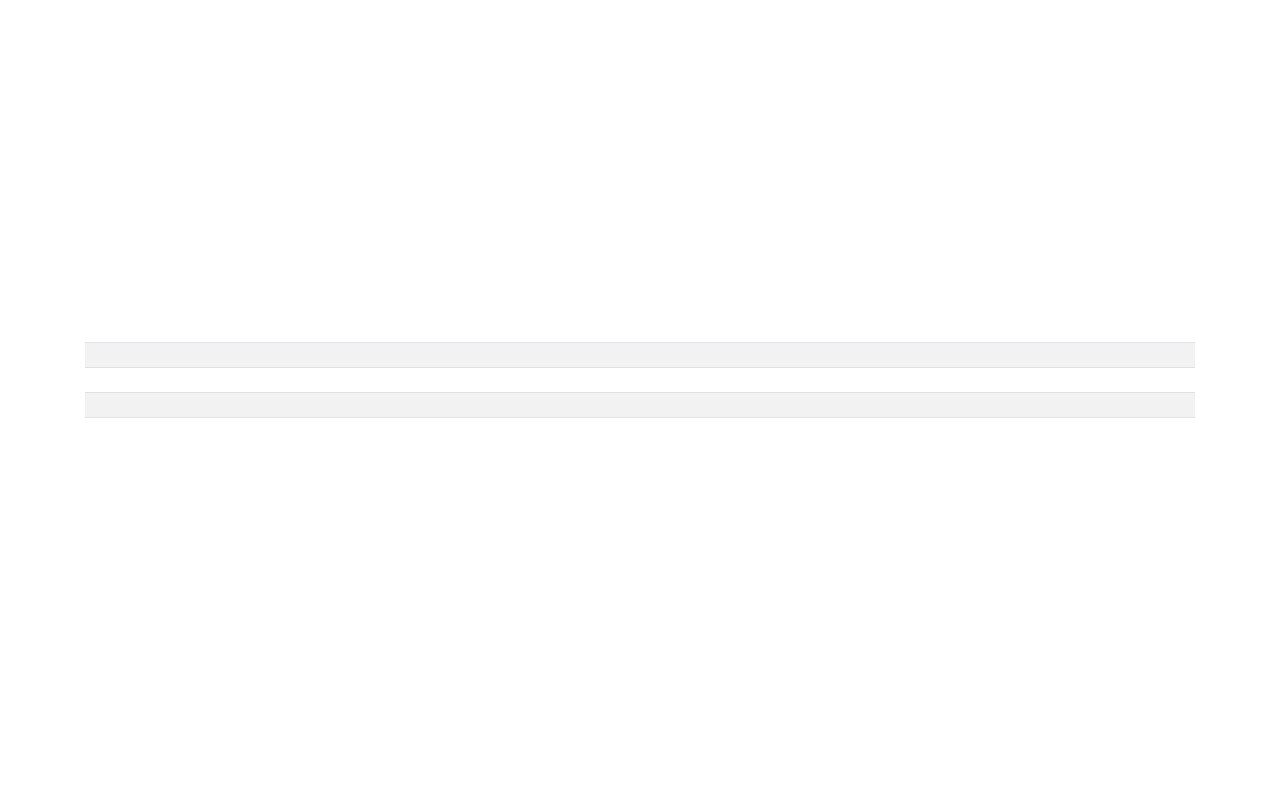
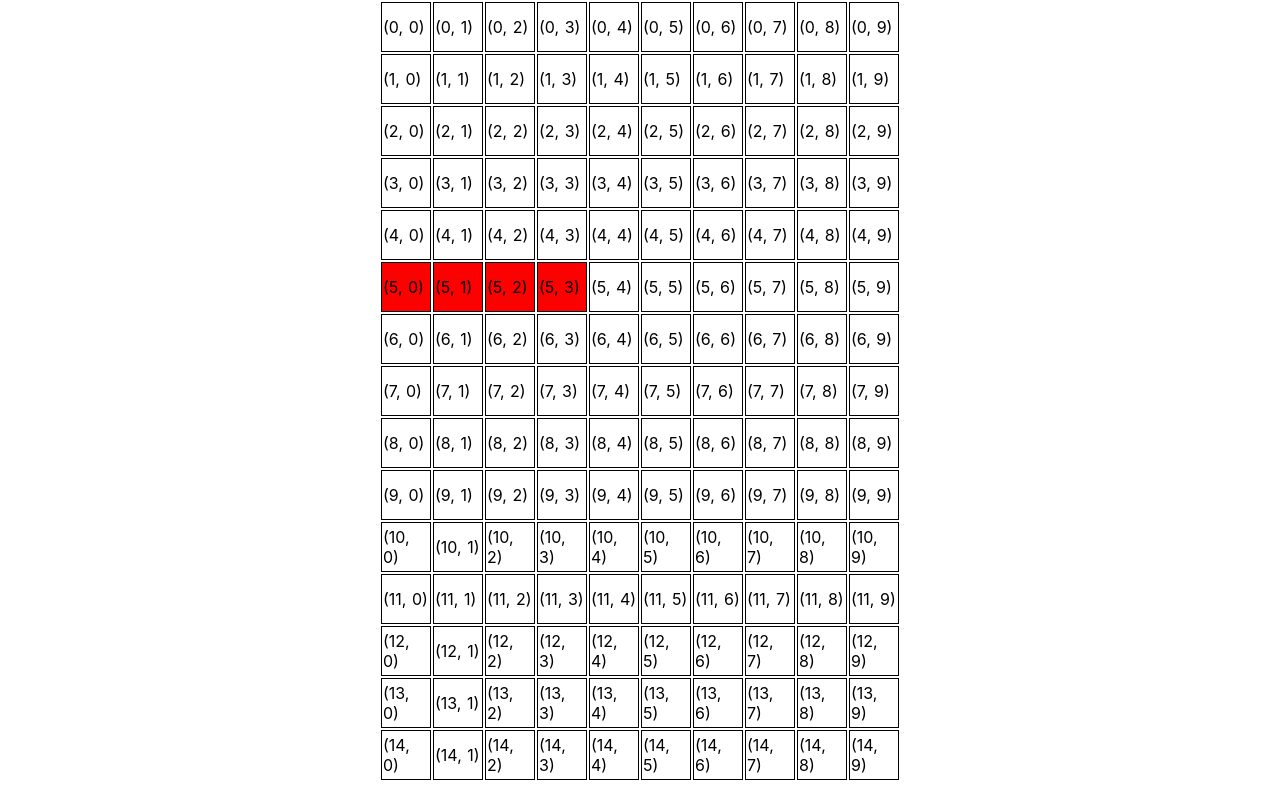
Before and after one commit to mitsuyacider/ningen-tetris, a Nuxt app: page / in a window 1280 px wide. Built offline with nearby package versions, Linux system fonts and the light colour scheme.

Commit message:
Add key operation

```diff
--- a/nuxt.config.js
+++ b/nuxt.config.js
@@ -35,6 +35,10 @@ module.exports = {
       }
     }
   },
+  modules: [
+  ['nuxt-sass-resources-loader', [
+    'assets/scss/variables_for_vue.scss',
+  ]],
   css: [
   'bootstrap/dist/css/bootstrap.min.css',
   'bootstrap-vue/dist/bootstrap-vue.css',
--- a/pages/index.vue
+++ b/pages/index.vue
@@ -1,75 +1,104 @@
 <template>
-  <section class="container">
-    <table class="table table-striped">
+  <div class="container border">
+    <table class="table-bordered block-table text-center">
       <tbody>
-        <tr v-for="(item, index) in tableContents">
-          <th>{{  }}</th>
-          <td>{{  }}</td>
+        <tr v-for="rowIndex in rows">
+          <td v-for="colIndex in cols">
+            ({{ rowIndex - 1 }}, {{ colIndex - 1 }})
+          </td>
         </tr>
       </tbody>
     </table>
-  </section>
+  </div>
 </template>
 
 <script>
-import AppLogo from '~/components/AppLogo.vue'
-
 export default {
   data () {
     return {
-      tableContents: [
-        {
-          "itemName" :  "M ブレンド",
-          "itemPrice" : "390円（税別）"
-        },
-        {
-          "itemName" :  "M ブレンド",
-          "itemPrice" : "390円（税別）"
-        },
-        {
-          "itemName" :  "M ブレンド",
-          "itemPrice" : "390円（税別）"
-        },
-        {
-          "itemName" :  "M ブレンド",
-          "itemPrice" : "390円（税別）"
-        }
-      ]
+      cols: 10,
+      rows: 15,
+      cells: [],
+      top: 0,
+      top0: 0, // 1マス分ドロップした際に、前回描画したブロックをクリアする為に使用する
+      left: 0,
+      left0: 0,
+      keys: {},
+      dropSpeed: 1000
     }
   },
-  components: {
-    AppLogo
+  mounted () {
+    this.cells = document.getElementsByTagName('td')
+    document.onkeydown = this.keydown
+    this.top = 0
+    this.top0 = this.top
+
+    this.move()
+  },
+  methods: {
+    keydown: function(e) {
+      switch (e.keyCode) {
+        case 37:
+          this.keys.left = true
+          break;
+
+        case 39:
+          this.keys.right = true
+          break;
+
+        default:
+
+      }
+    },
+    move: function (){
+      this.left0 = this.left
+      if (this.keys.left && this.left > 0) {
+        this.left--
+      }
+
+      if (this.keys.right && this.left + 4 < this.cols) {
+        this.left++
+      }
+
+      this.keys = {}
+
+      let index0 = this.top0 * this.cols + 0 + this.left0
+      this.cells[index0].style.backgroundColor = ''
+      this.cells[index0 + 1].style.backgroundColor = ''
+      this.cells[index0 + 2].style.backgroundColor = ''
+      this.cells[index0 + 3].style.backgroundColor = ''
+
+      let index = this.top * this.cols + 0 + this.left
+      this.cells[index].style.backgroundColor = 'red'
+      this.cells[index + 1].style.backgroundColor = 'red'
+      this.cells[index + 2].style.backgroundColor = 'red'
+      this.cells[index + 3].style.backgroundColor = 'red'
+
+      this.top0 = this.top
+      this.top++
+
+      if (this.top < this.rows) {
+        window.setTimeout(this.move, this.dropSpeed)
+      }
+    }
   }
 }
 </script>
 
-<style>
-.container {
-  min-height: 100vh;
-  display: flex;
-  justify-content: center;
-  align-items: center;
-  text-align: center;
+<style lang="scss">
+.block-table  {
+  /* 中央に寄せる */
+  margin: 0 auto;
 }
 
-.title {
-  font-family: "Quicksand", "Source Sans Pro", -apple-system, BlinkMacSystemFont, "Segoe UI", Roboto, "Helvetica Neue", Arial, sans-serif; /* 1 */
-  display: block;
-  font-weight: 300;
-  font-size: 100px;
-  color: #35495e;
-  letter-spacing: 1px;
+.isBlock {
+  background: red;
 }
 
-.subtitle {
-  font-weight: 300;
-  font-size: 42px;
-  color: #526488;
-  word-spacing: 5px;
-  padding-bottom: 15px;
+table td {
+  width: 50px;
+  height: 50px;
+  border:1px solid black;
 }
 
-.links {
-  padding-top: 15px;
-}
 </style>
```
Also changed, not shown: package.json (+5 -2 lines).
